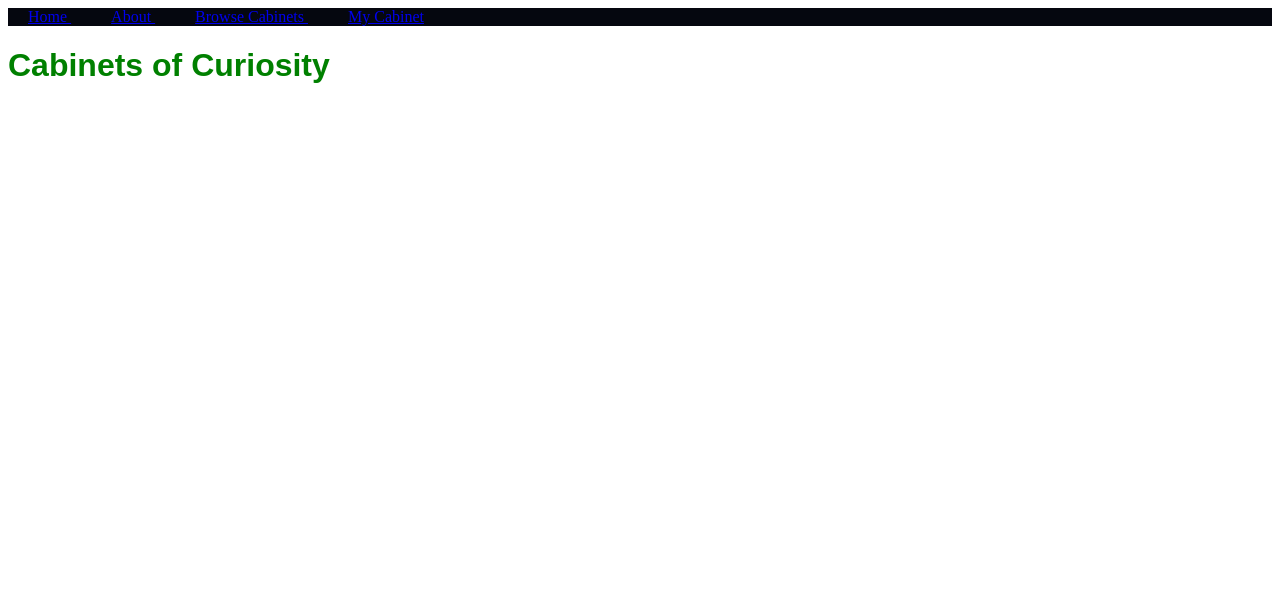
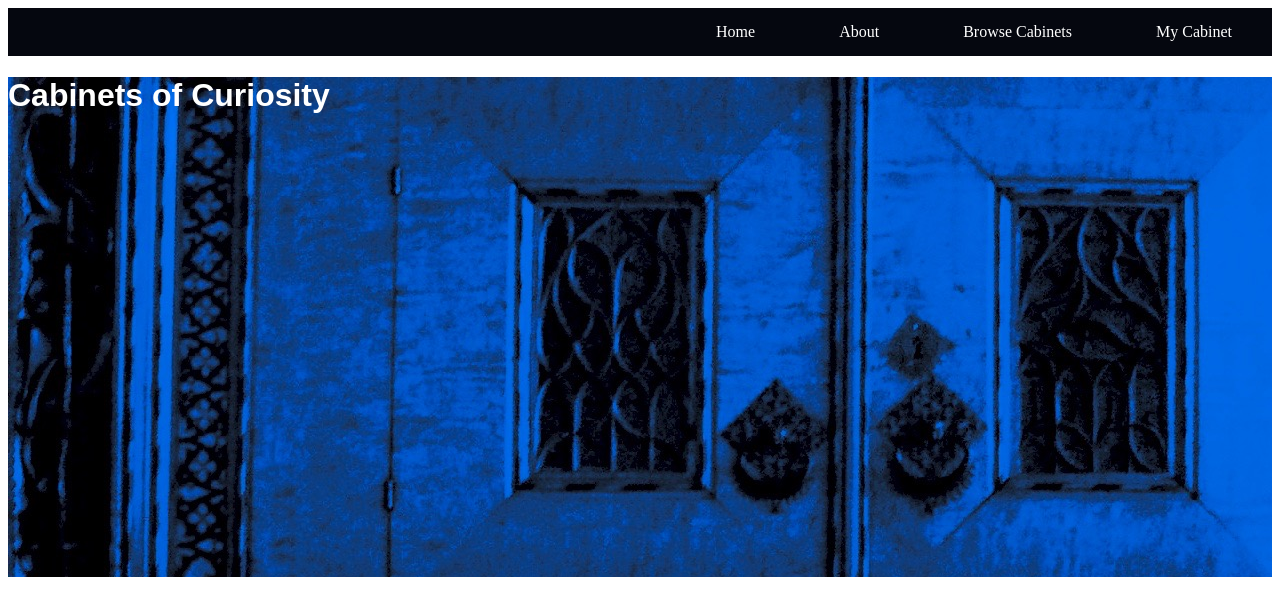
Before and after one commit to jennyjean8675309/cabinets_node_frontend, a Vue app: page /#/home in a window 1280 px wide. Shown: the top 616 px of the page. Built offline with nearby package versions, Linux system fonts and the light colour scheme.

Commit message:
imported cabinets image for home page, made a successful fetch request for users to backend

```diff
--- a/src/components/NavBar.vue
+++ b/src/components/NavBar.vue
@@ -44,10 +44,13 @@ export default {
 nav {
   width: 100%;
   background-color: rgb(5, 7, 15);
-  color: white;
+  text-align: right;
+  padding: 15px 0;
 }
 
 nav .route-link {
-  margin: 20px;
+  text-decoration: none;
+  color: white;
+  margin: 40px;
 }
 </style>
--- a/src/views/Cabinets.vue
+++ b/src/views/Cabinets.vue
@@ -1,6 +1,11 @@
 <template>
-  <div id='cabinets'>
-    <h1>{{ message }}</h1>
+  <div>
+    <div id='cabinets'>
+      <h1>{{ message }}</h1>
+    </div>
+    <div v-if='cabinet' class='content'>
+      <h2>{{ cabinet.cabinetName }}</h2>
+    </div>
   </div>
 </template>
 
@@ -9,7 +14,22 @@ export default {
   name: 'Cabinets',
   data () {
     return {
-      message: 'This is my cabinets page.'
+      message: 'This is my cabinets page.',
+      cabinets: [],
+      cabinet: null
+    }
+  },
+  created () {
+    this.fetchCabinets()
+  },
+  methods: {
+    fetchCabinets () {
+      fetch('http://localhost:3000/users')
+        .then(response => response.json())
+        .then(result => {
+          this.cabinets = result.users
+          console.log(result.users)
+        })
     }
   }
 }
--- a/src/views/Home.vue
+++ b/src/views/Home.vue
@@ -18,6 +18,8 @@ export default {
 <style>
 #home {
   font-family: 'Arial';
-  color: green;
+  color: white;
+  background-image: url('../assets/cabinet_doors_copy.jpg');
+  height: 500px;
 }
 </style>
```
Also changed, not shown: src/assets/cabinet_doors_copy.jpg (added).
